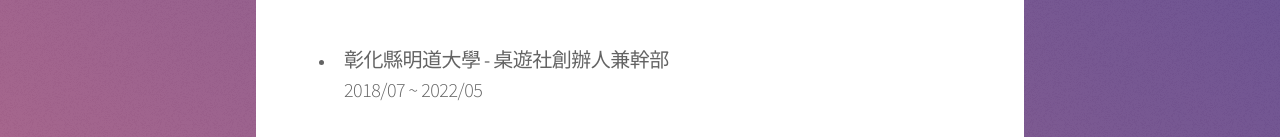
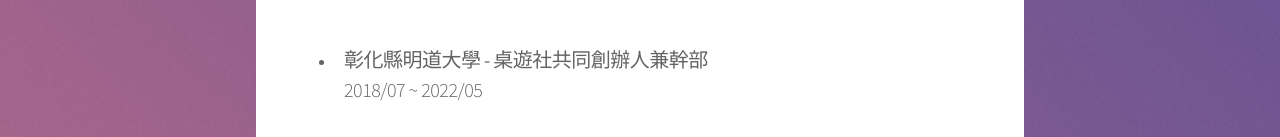
Before and after one commit to DavidHua1/DavidHua.github.io, a plain HTML site: page DavidHua/index.html in a window 1280 px wide. Shown: the part 998-1135 px from the top of the page. Drawn offline with Linux system fonts and the light colour scheme.

Commit message:
version1

```diff
--- a/DavidHua/index.html
+++ b/DavidHua/index.html
@@ -90,7 +90,7 @@
 								</header>
 								<ul>
 									<li>
-										<h3><b>彰化縣明道大學 - 桌遊社創辦人兼幹部</b><br>2018/07 ~ 2022/05</h3>
+										<h3><b>彰化縣明道大學 - 桌遊社共同創辦人兼幹部</b><br>2018/07 ~ 2022/05</h3>
 									</li>
 									<!-- <li>
 										<h3><b></b><br>2017/11 ~ </h3>
```
